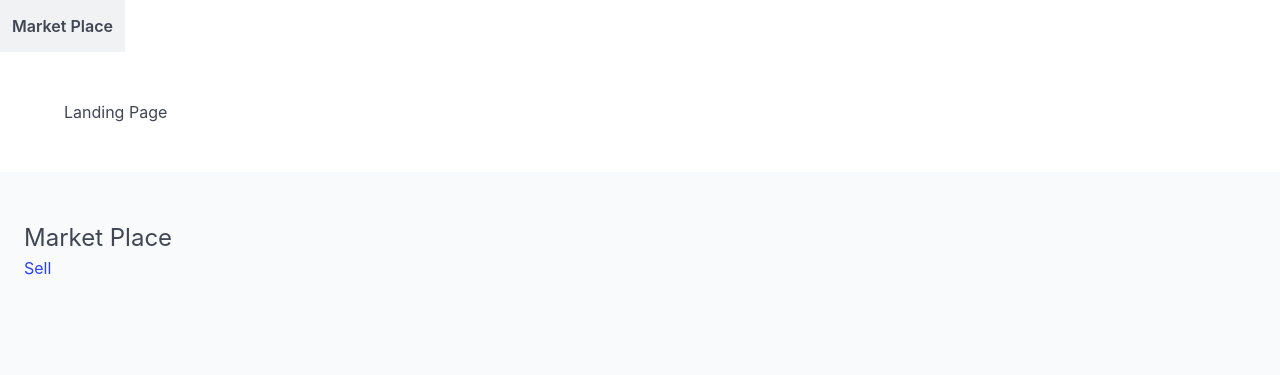
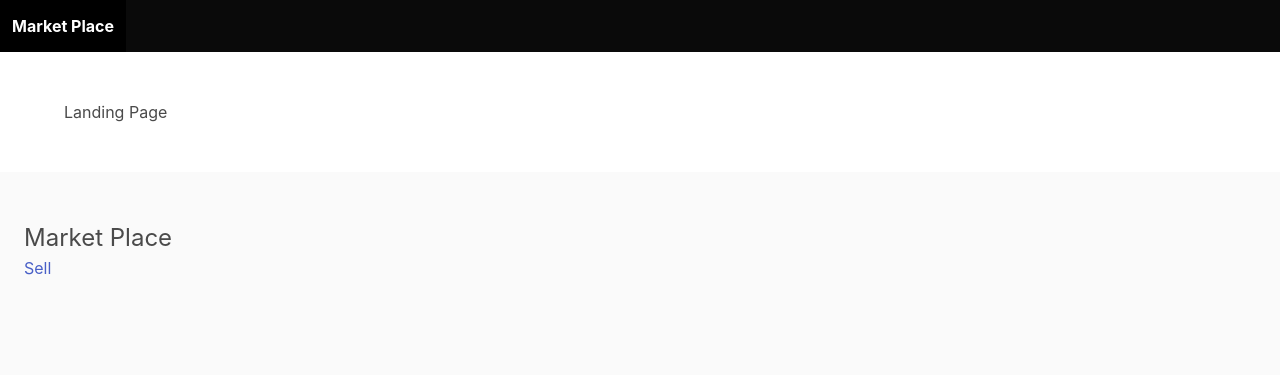
Before and after one commit to tsh-mphahlele/MarketPlace, a Django app: page / in a window 1280 px wide. Shown: the top 375 px of the page. Run offline with Django 3.2, Linux system fonts and the light colour scheme; some libraries are stand-ins or nearby versions.

Commit message:
Added bulma css framework stylesheet

```diff
--- a/MarketPlace/apps/ecommerce/templates/ecommerce/base.html
+++ b/MarketPlace/apps/ecommerce/templates/ecommerce/base.html
@@ -7,12 +7,12 @@
             {% block title %}{% endblock %} E-commerce Market Place
         </title>
 
-        <link  rel="stylesheet" href="https://github.com/jgthms/bulma/blob/master/css/bulma.css"/>
+        <link  rel="stylesheet" href="https://cdn.jsdelivr.net/npm/bulma@0.9.1/css/bulma.min.css"/>
     </head>
 
     <body>
 
-        <nav class="navbar ">
+        <nav class="navbar is-black">
             <div class="navbar-brand">
                 <a href="/" class="navbar-item"><strong>Market Place</strong></a>
 
```
